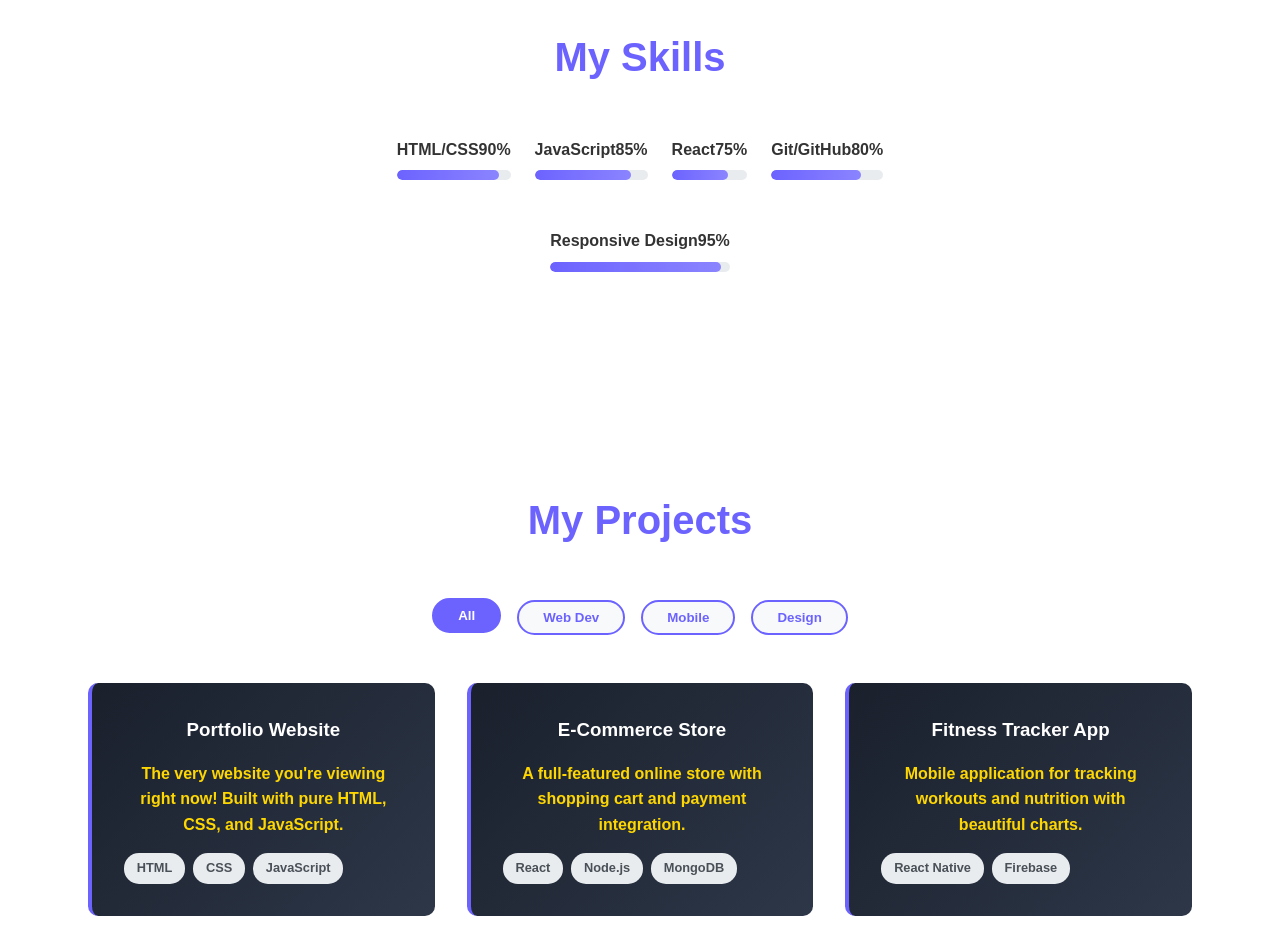
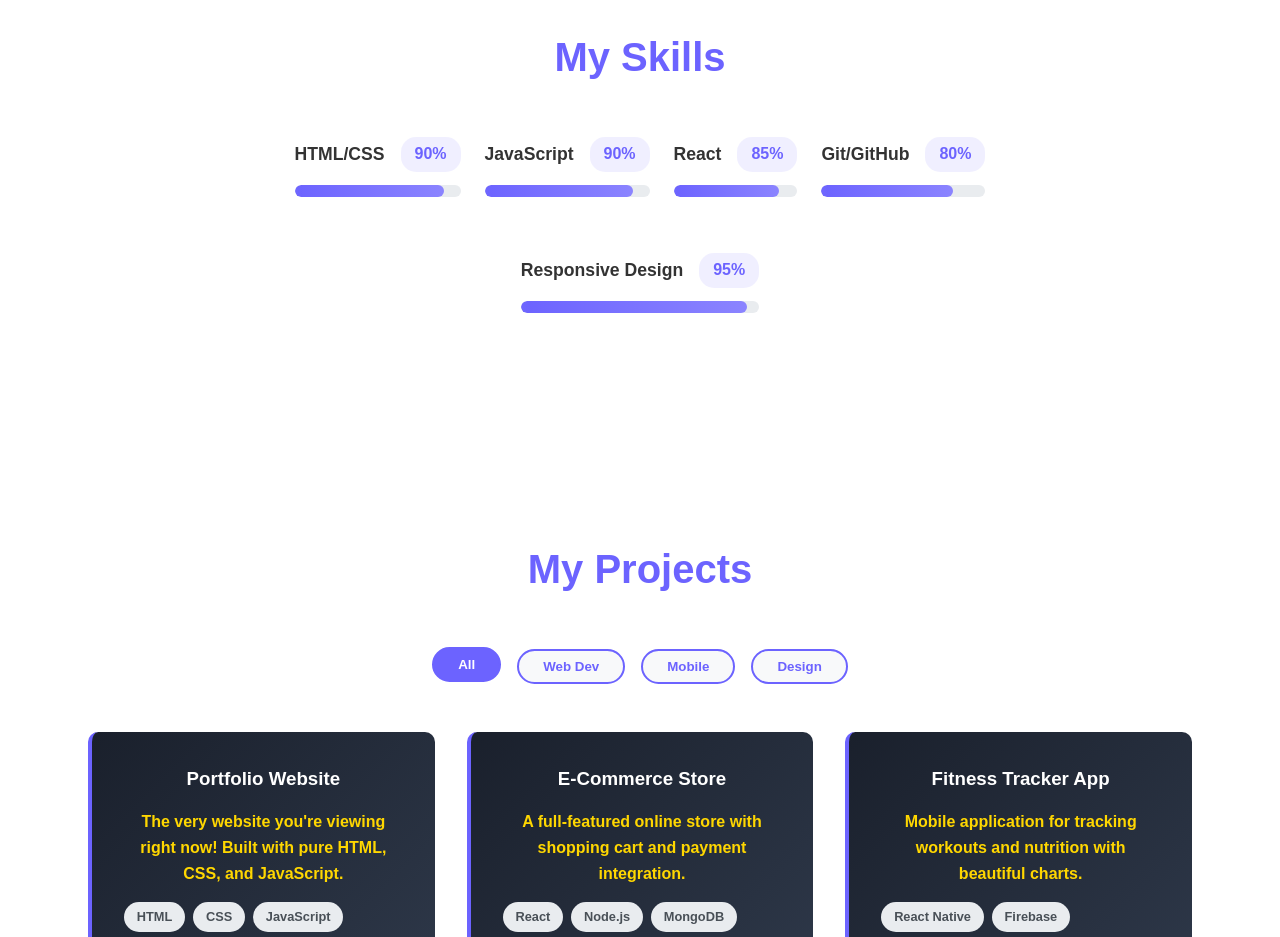
Before and after one commit to VictorChidex1/Victor-Chidex, a plain HTML site: page index.html in a window 1280 px wide. Shown: the part 1380-2317 px from the top of the page. Drawn offline with Linux system fonts and the light colour scheme.

Commit message:
Updated React skill from 75% to 85%

```diff
--- a/index.html
+++ b/index.html
@@ -90,19 +90,19 @@
         <div class="skill-item">
           <div class="skill-info">
             <span>JavaScript</span>
-            <span>85%</span>
+            <span>90%</span>
           </div>
           <div class="skill-bar">
-            <div class="skill-progress" data-width="85%"></div>
+            <div class="skill-progress" data-width="90%"></div>
           </div>
         </div>
         <div class="skill-item">
           <div class="skill-info">
             <span>React</span>
-            <span>75%</span>
+            <span>85%</span>
           </div>
           <div class="skill-bar">
-            <div class="skill-progress" data-width="75%"></div>
+            <div class="skill-progress" data-width="85%"></div>
           </div>
         </div>
         <div class="skill-item">
--- a/style.css
+++ b/style.css
@@ -768,28 +768,47 @@ body.dark-mode .resume-btn {
   background: linear-gradient(135deg, #5a52d5 0%, #6c63ff 100%);
 }
 
-/* Skill Level Indicators */
+/* Skill Level Indicators - IMPROVED SPACING */
 .skills-container {
-  max-width: 600px;
+  max-width: 700px;
   margin: 0 auto;
 }
 
 .skill-item {
-  margin-bottom: 1.5rem;
+  margin-bottom: 2rem;
 }
 
 .skill-info {
   display: flex;
   justify-content: space-between;
-  margin-bottom: 0.5rem;
+  align-items: center;
+  margin-bottom: 0.8rem;
   font-weight: bold;
+}
+
+.skill-info span:first-child {
+  font-size: 1.1rem;
+  color: #333;
+  flex: 1;
+}
+
+.skill-info span:last-child {
+  font-size: 1rem;
+  color: #6c63ff;
+  background: rgba(108, 99, 255, 0.1);
+  padding: 0.3rem 0.8rem;
+  border-radius: 15px;
+  min-width: 60px;
+  text-align: center;
+  margin-left: 1rem;
 }
 
 .skill-bar {
   background: #e9ecef;
   border-radius: 10px;
-  height: 10px;
+  height: 12px;
   overflow: hidden;
+  position: relative;
 }
 
 .skill-progress {
@@ -798,11 +817,47 @@ body.dark-mode .resume-btn {
   width: 0;
   border-radius: 10px;
   transition: width 1.5s ease-in-out;
+  position: relative;
+}
+
+/* Add a subtle shine effect to progress bars */
+.skill-progress::after {
+  content: "";
+  position: absolute;
+  top: 0;
+  left: 0;
+  right: 0;
+  bottom: 0;
+  background: linear-gradient(
+    90deg,
+    transparent,
+    rgba(255, 255, 255, 0.3),
+    transparent
+  );
+  animation: shine 2s infinite;
+}
+
+@keyframes shine {
+  0% {
+    transform: translateX(-100%);
+  }
+  100% {
+    transform: translateX(100%);
+  }
 }
 
 /* Dark mode for skill bars */
 body.dark-mode .skill-bar {
   background: #3d3d3d;
+}
+
+body.dark-mode .skill-info span:first-child {
+  color: #ffffff;
+}
+
+body.dark-mode .skill-info span:last-child {
+  background: rgba(108, 99, 255, 0.2);
+  color: #8b84ff;
 }
 
 /* Footer Social Icons */
```
